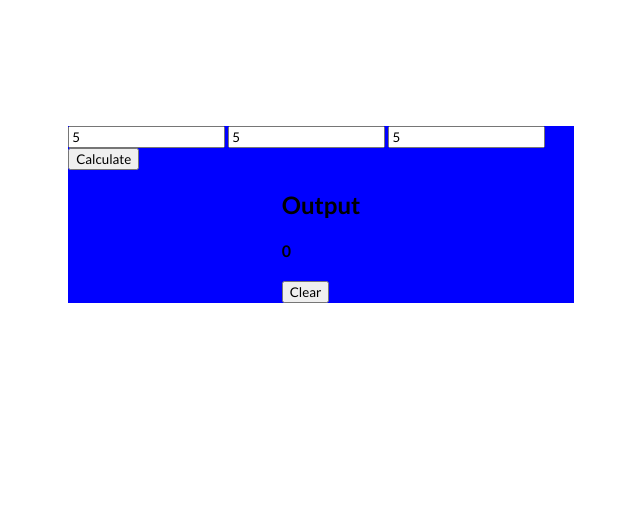
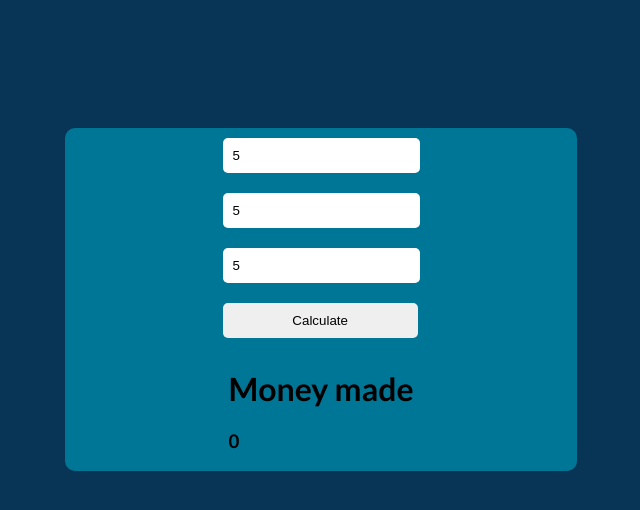
Before and after one commit to golfyplayz/stocks_frontend, a plain HTML site: page index.html in a window 1280 px wide. Both pictures are taken after typing "5", "5", "5" into the empty fields and a click on the input "Calculate". Shown: the whole page, without its empty margins (319-959 px from the left). Drawn offline with Linux system fonts and the light colour scheme.

Commit message:
redo the main page

```diff
--- a/css/index.css
+++ b/css/index.css
@@ -1,5 +1,8 @@
-* {
-    font-family: "lato";
+body {
+    margin: 0;
+    padding: 0;
+    font-family: 'Lato', sans-serif;
+    background-color: rgb(8, 52, 86);
 }
 
 .form {
@@ -8,10 +11,29 @@
     align-items: center;
     justify-content: center;
     margin: 10% auto auto auto;
+    background-color: rgb(0, 118, 150);
+    width: 40%;
+    border-radius: 10px;
+}
+
+.form input {
+    margin: 10px;
+    padding: 10px;
+    border-radius: 5px;
+    border: none;
+    box-shadow: #000000;
+}
+
+#submit {
+    width: 90%;
+}
+
+#outputDiv {
+    display: flex;
+    flex-direction: column;
+    align-items: center;
+    justify-content: center;
+    margin: 10% auto auto auto;
     background-color: blue;
     width: 40%;
 }
-
-.output {
-    visibility: hidden;
-}
--- a/index.html
+++ b/index.html
@@ -12,16 +12,15 @@
 <body>
     <div id="form" class="form">
         <form>
-            <input type="number" name="stock" id="stockInt" placeholder="Inital Price">
-            <input type="number" name="stock" id="stockFin" placeholder="Final Price">
-            <input type="number" name="stock" id="stockAmt" placeholder="Amount">
+            <input type="number" name="stock" id="stockInt" placeholder="Inital Price" class="number">
+            <br>
+            <input type="number" name="stock" id="stockFin" placeholder="Final Price" class="number">
+            <br>
+            <input type="number" name="stock" id="stockAmt" placeholder="Amount" class="number">
+            <br>
             <input type="submit" value="Calculate" id="submit">
         </form>
-        <div id="output" class="output">
-            <h2>Output</h2>
-            <h4 id="outputText">placeholder</h4>
-            <button id="clear">Clear</button>
-        </div>
+        <div id="output" class="output"></div>
     </div>
     <script src="./js/index.js"></script>
 </body>
--- a/js/index.js
+++ b/js/index.js
@@ -1,16 +1,24 @@
 const submit = document.getElementById('submit');
 const clear = document.getElementById('clear');
-let output = document.getElementById('output');
+const stockInt = document.getElementById('stockInt');
+const stockFin = document.getElementById('stockFin');
+const stockAmt = document.getElementById('stockAmt');
+const outputDiv = document.getElementById('output');
 
 const calculate = (inital, final, amount) => {
     let result = (final - inital) * amount;
     return result;
 }
-const reset = () => {
-    document.getElementById('stockInt').value = '';
-    document.getElementById('stockFin').value = '';
-    document.getElementById('stockAmt').value = '';
-    output.style.visibility = 'hidden';
+
+const checkIfOpen = () => {
+    if(document.getElementById('outputHeader')) {
+        console.log('true');
+        return true;
+    } else {
+        console.log('false');
+        return false;
+    }
+
 }
 
 submit.addEventListener('click', (event) => {
@@ -20,8 +28,26 @@ submit.addEventListener('click', (event) => {
     let amnt = document.getElementById('stockAmt').value;
     let total = calculate(init, fin, amnt).toString();
     console.log(total);
-    output.style.visibility = 'visible';
-    document.getElementById('outputText').innerHTML = total;
+    let clear = checkIfOpen();
+    if(!clear) {
+        event.preventDefault();
+        console.log('clear');
+        let header = document.createElement('h1');
+        outputDiv.appendChild(header);
+        header.id = 'outputHeader'
+        header.innerHTML = 'Money made';
+        let outputAmnt = document.createElement('h3')
+        outputDiv.appendChild(outputAmnt);
+        outputAmnt.id = 'outputAmnt';
+        outputAmnt.innerHTML = total;
+    }
+    else {
+        console.log('div');
+        let header = document.getElementById('outputHeader');
+        let outputAmnt = document.getElementById('outputAmnt');
+        outputAmnt.remove();
+        header.remove();
+    }
 })
 
 clear.addEventListener('click', (event) => {
```
